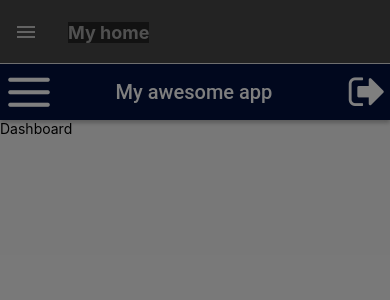
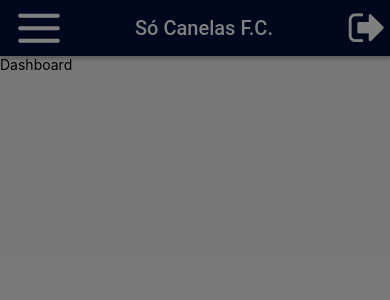
Before and after one commit to ThaynaFonsec/pi-mobile, a React Native app: screen /MyDrawer in a window 390 px wide. Shown: the top 300 px of the page. Built offline with nearby package versions, Linux system fonts and the light colour scheme.

Commit message:
Header DONE

```diff
--- a/src/components/Header.jsx
+++ b/src/components/Header.jsx
@@ -3,8 +3,10 @@ import { Appbar } from "react-native-paper";
 import { DrawerActions } from "@react-navigation/native";
 import Icon from "react-native-vector-icons/FontAwesome";
 import Icon2 from "react-native-vector-icons/Feather";
+import { useNavigation } from "@react-navigation/native";
 
-export default function Header({ navigation }) {
+export default function Header({ screenName }) {
+  const navigation = useNavigation();
   return (
     <View
       style={{
@@ -18,17 +20,18 @@ export default function Header({ navigation }) {
           name="menu"
           size={50}
           color={"white"}
-          onPress={() => navigation.dispatch(DrawerActions.toggleDrawer())}
+          style={{ paddingRight: 10, paddingLeft: 10 }}
+          onPress={() => navigation.dispatch(DrawerActions.openDrawer())}
         />
         <Appbar.Content
-          title="My awesome app"
+          title={screenName}
           style={{ alignItems: "center", right: "3%" }}
         />
         <Icon
           name="sign-out"
           size={40}
           color={"white"}
-          onPress={() => navigation.dispatch(DrawerActions.jumpTo("Login"))}
+          onPress={() => navigation.goBack()}
         />
       </Appbar.Header>
     </View>
--- a/src/navigation/DrawerNavigator.jsx
+++ b/src/navigation/DrawerNavigator.jsx
@@ -1,6 +1,7 @@
 import * as React from "react";
 import { View, Text, Button } from "react-native";
 import Icon from "react-native-vector-icons/Entypo";
+import { NavigationContainer, DrawerActions } from "@react-navigation/native";
 import {
   createDrawerNavigator,
   DrawerContentScrollView,
@@ -22,7 +23,7 @@ export default function MyDrawer() {
   return (
     <Drawer.Navigator
       useLegacyImplementation
-      // screenOptions={{ headerShown: false }}
+      screenOptions={{ headerShown: false }}
       drawerContent={props => <CustomDrawerContent {...props} />}
     >
       <Drawer.Screen
--- a/src/screens/Dashboard.jsx
+++ b/src/screens/Dashboard.jsx
@@ -5,7 +5,8 @@ import Header from "../components/Header.jsx";
 const Dashboard = ({ navigation }) => {
   return (
     <View>
-      <Header />
+      {/* nome do time */}
+      <Header screenName={"Só Canelas F.C."} />
       <Text>Dashboard</Text>
     </View>
   );
```
